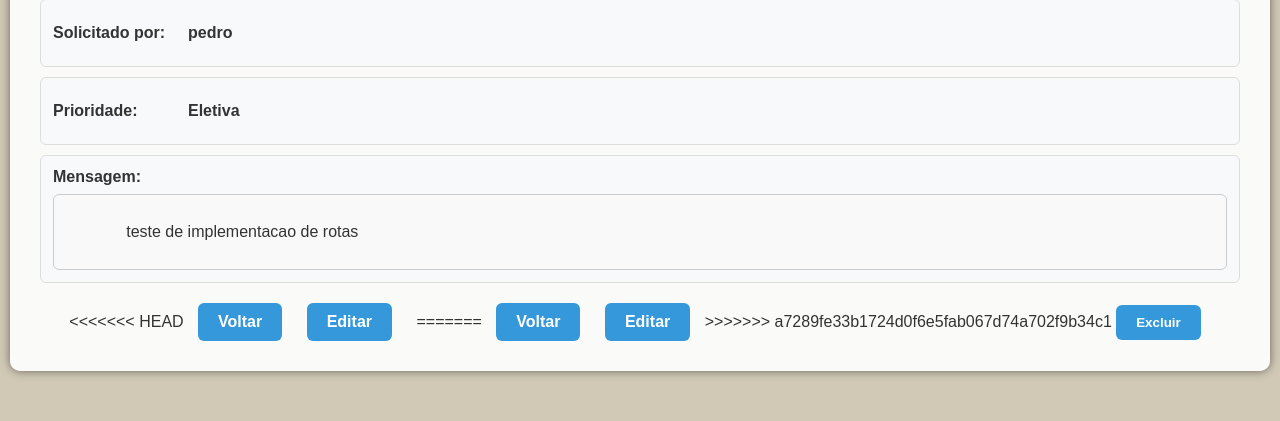
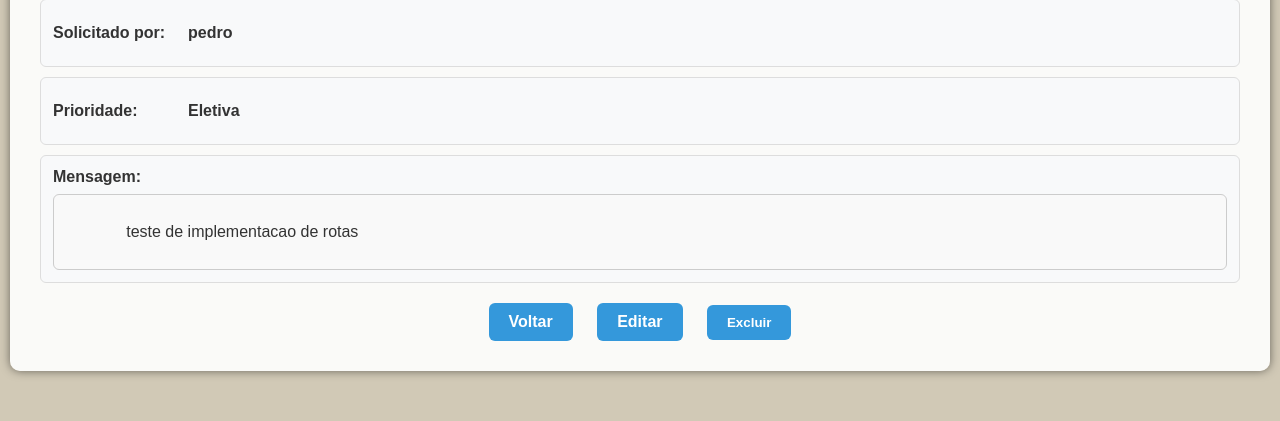
Before and after one commit to pedrodovanci/sistema-recado-clinico, a Flask app: page /recado/27 in a window 1280 px wide. Shown: the part 551-972 px from the top of the page. Run offline with Flask 3, Linux system fonts and the light colour scheme; a user stored in the database is signed in; data comes from the database, SQL or seed files in the repository.

Commit message:
Resolvendo conflito em app.py

```diff
--- a/templates/detalhar_recado.html
+++ b/templates/detalhar_recado.html
@@ -60,7 +60,6 @@
         </div>
 
         <div class="actions">
-<<<<<<< HEAD
           <a href="{{ url_for('responsavel.listar') }}">Voltar</a>
           <a href="{{ url_for('responsavel.editar_recado', id=recado.id) }}">Editar</a>
           <form
@@ -68,11 +67,6 @@
             method="POST"
             style="display: inline"
           >
-=======
-          <a href="{{ url_for('listar') }}">Voltar</a>
-          <a href="{{ url_for('editar_recado', id=recado.id) }}">Editar</a>
-          <form action="{{ url_for('excluir_recado', id=recado.id) }}" method="POST" style="display: inline">
->>>>>>> a7289fe33b1724d0f6e5fab067d74a702f9b34c1
             <button class="delete-btn" type="submit">Excluir</button>
           </form>
         </div>
```
